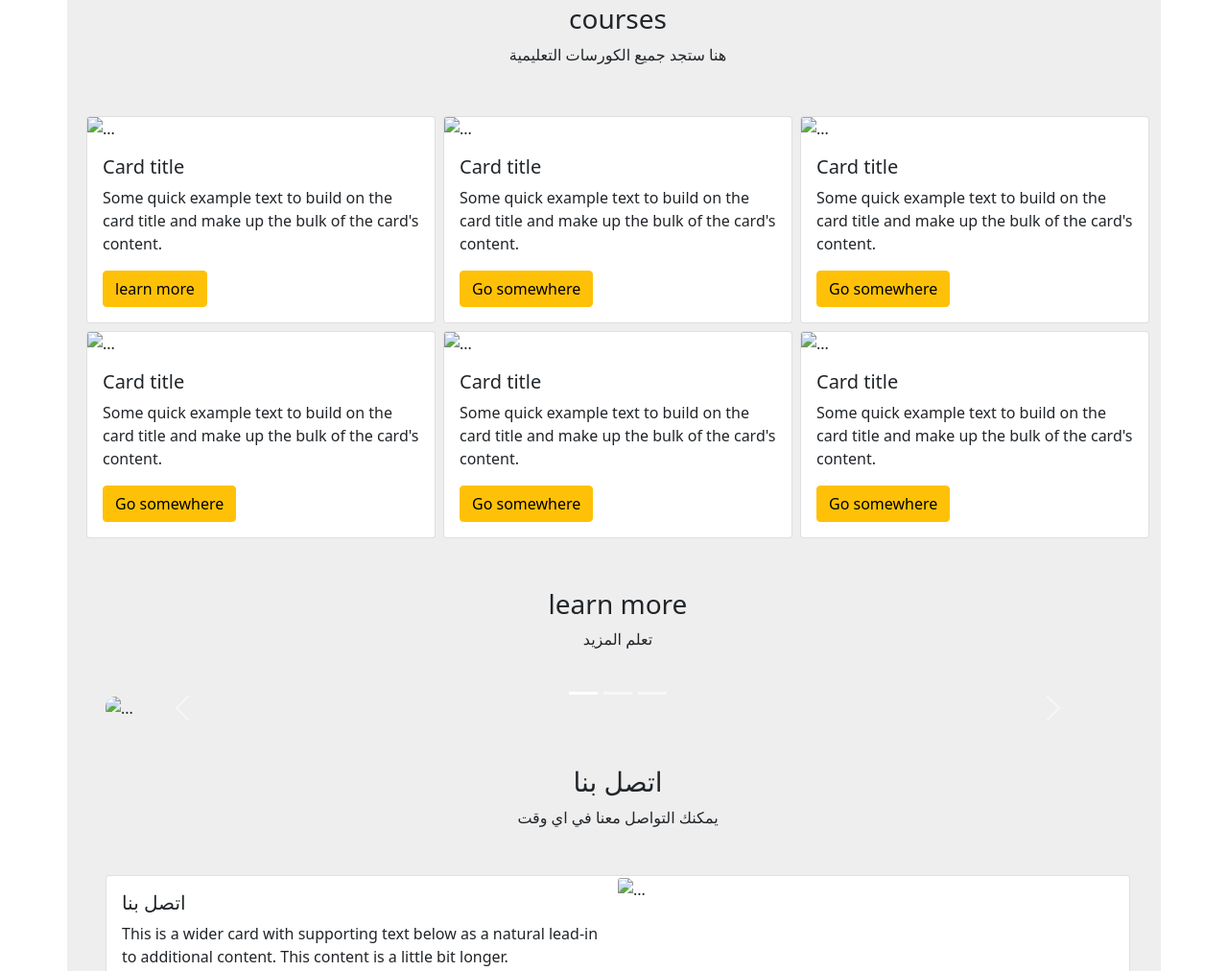
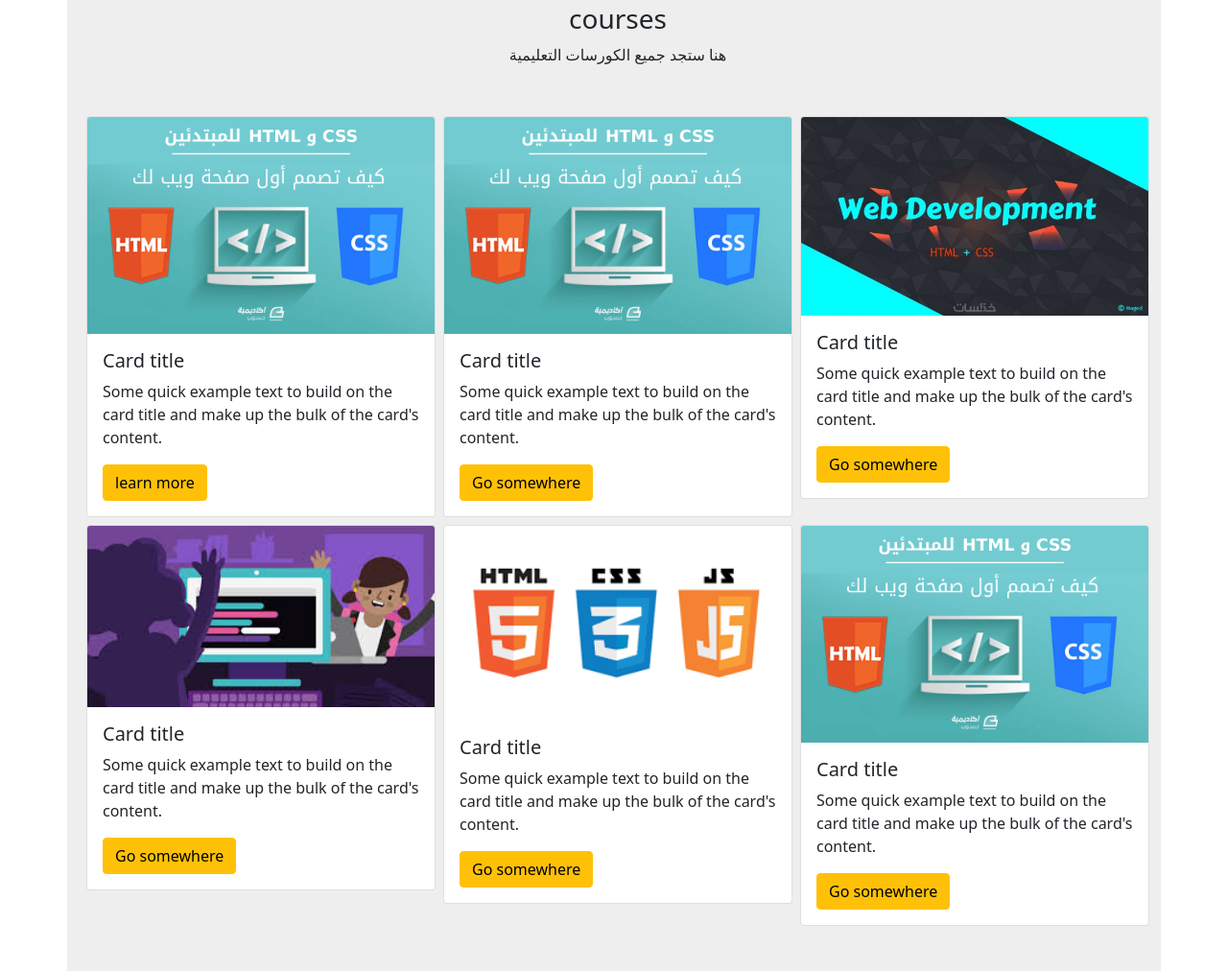
Before and after one commit to islam-osama2024/project2, a plain HTML site: page index.html in a window 1280 px wide. Shown: the part 478-1490 px from the top of the page at 96% size. Drawn offline with nearby package versions, Linux system fonts and the light colour scheme.

Commit message:
Fix formatting issues in index.html

```diff
--- a/index.html
+++ b/index.html
@@ -86,7 +86,7 @@
                 <div class="row">
                     <div class="col-lg-4 p-1 col-md-6 col-12">
                         <div class="card">
-                            <img src="/bb/image/2.png.png" class="card-img-top" alt="...">
+                            <img src="image/2.png.png" class="card-img-top" alt="...">
                             <div class="card-body">
                             <h5 class="card-title">Card title</h5>
                             <p class="card-text">Some quick example text to build on the card title and make up the bulk of the card's content.</p>
@@ -96,7 +96,7 @@
                     </div>
                     <div class="col-lg-4 p-1 col-md-6 col-12">
                         <div class="card">
-                            <img src="/bb/image/2.png.png" class="card-img-top" alt="...">
+                            <img src="image/2.png.png" class="card-img-top" alt="...">
                             <div class="card-body">
                             <h5 class="card-title">Card title</h5>
                             <p class="card-text">Some quick example text to build on the card title and make up the bulk of the card's content.</p>
@@ -106,7 +106,7 @@
                     </div>
                     <div class="col-lg-4 p-1 col-md-6 col-12">
                         <div class="card">
-                            <img src="/bb/image/6.jpg" class="card-img-top w-100%" alt="...">
+                            <img src="image/6.jpg" class="card-img-top w-100%" alt="...">
                             <div class="card-body">
                             <h5 class="card-title">Card title</h5>
                             <p class="card-text">Some quick example text to build on the card title and make up the bulk of the card's content.</p>
@@ -116,7 +116,7 @@
                     </div>
                     <div class="col-lg-4 p-1 col-md-6 col-12">
                         <div class="card">
-                            <img src="/bb/image/5.jpg" class="card-img-top" alt="...">
+                            <img src="image/5.jpg" class="card-img-top" alt="...">
                             <div class="card-body">
                             <h5 class="card-title">Card title</h5>
                             <p class="card-text">Some quick example text to build on the card title and make up the bulk of the card's content.</p>
@@ -126,7 +126,7 @@
                     </div>
                     <div class="col-lg-4 p-1 col-md-6 col-12">
                         <div class="card">
-                            <img src="/bb/image/3.png.png" class="card-img-top" alt="...">
+                            <img src="image/3.png.png" class="card-img-top" alt="...">
                             <div class="card-body">
                             <h5 class="card-title">Card title</h5>
                             <p class="card-text">Some quick example text to build on the card title and make up the bulk of the card's content.</p>
@@ -136,7 +136,7 @@
                     </div>
                     <div class="col-lg-4 p-1 col-md-6 col-12">
                         <div class="card">
-                            <img src="/bb/image/2.png.png" class="card-img-top" alt="...">
+                            <img src="image/2.png.png" class="card-img-top" alt="...">
                             <div class="card-body">
                             <h5 class="card-title">Card title</h5>
                             <p class="card-text">Some quick example text to build on the card title and make up the bulk of the card's content.</p>
@@ -160,13 +160,13 @@
                 </div>
                 <div class="carousel-inner">
                 <div class="carousel-item active">
-                    <img style="border-radius: 10px;" src="/bb/public/image/1.d.jpg" class="d-block w-100" alt="...">
+                    <img style="border-radius: 10px;" src="image/1.d.jpg" class="d-block w-100" alt="...">
                 </div>
                 <div class="carousel-item">
-                    <img style="border-radius: 10px;" src="/bb/image/3.png.png" class="d-block w-100" alt="...">
+                    <img style="border-radius: 10px;" src="image/3.png.png" class="d-block w-100" alt="...">
                 </div>
                 <div class="carousel-item">
-                    <img style="border-radius: 10px;" src="/bb/image/1.png.jpeg" class="d-block w-100" alt="...">
+                    <img style="border-radius: 10px;" src="image/1.png.jpeg" class="d-block w-100" alt="...">
                 </div>
                 </div>
                 <button class="carousel-control-prev" type="button" data-bs-target="#carouselExampleIndicators" data-bs-slide="prev">
@@ -209,7 +209,7 @@
                     </div>
                     </div>
                     <div class="col">
-                        <img src="/bb/image/1.d.jpg" class="card-img h-100" alt="...">
+                        <img src="image/1.d.jpg" class="card-img h-100" alt="...">
                         </div>
                 </div>
             </div>
@@ -249,8 +249,8 @@
             </div>
             <!-- Copyright -->
         </footer>
-        <script src="/bb/main.js"></script>
+        <script src="main.js"></script>
     <script src="bootstrap.bundle.min.js"></script>
     <script src="https://cdn.jsdelivr.net/npm/bootstrap@5.0.0/dist/js/bootstrap.min.js"></script>
 </body>
-</html>
+        </html>
```
